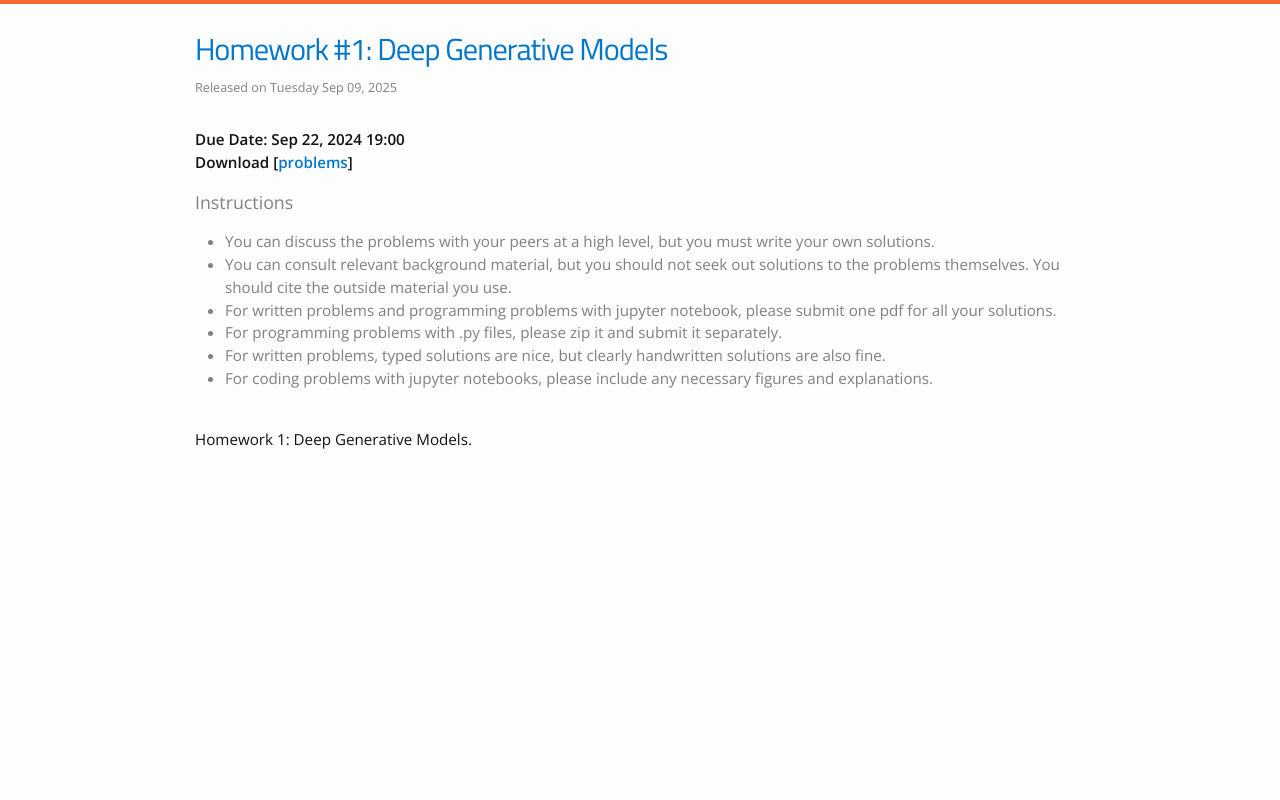
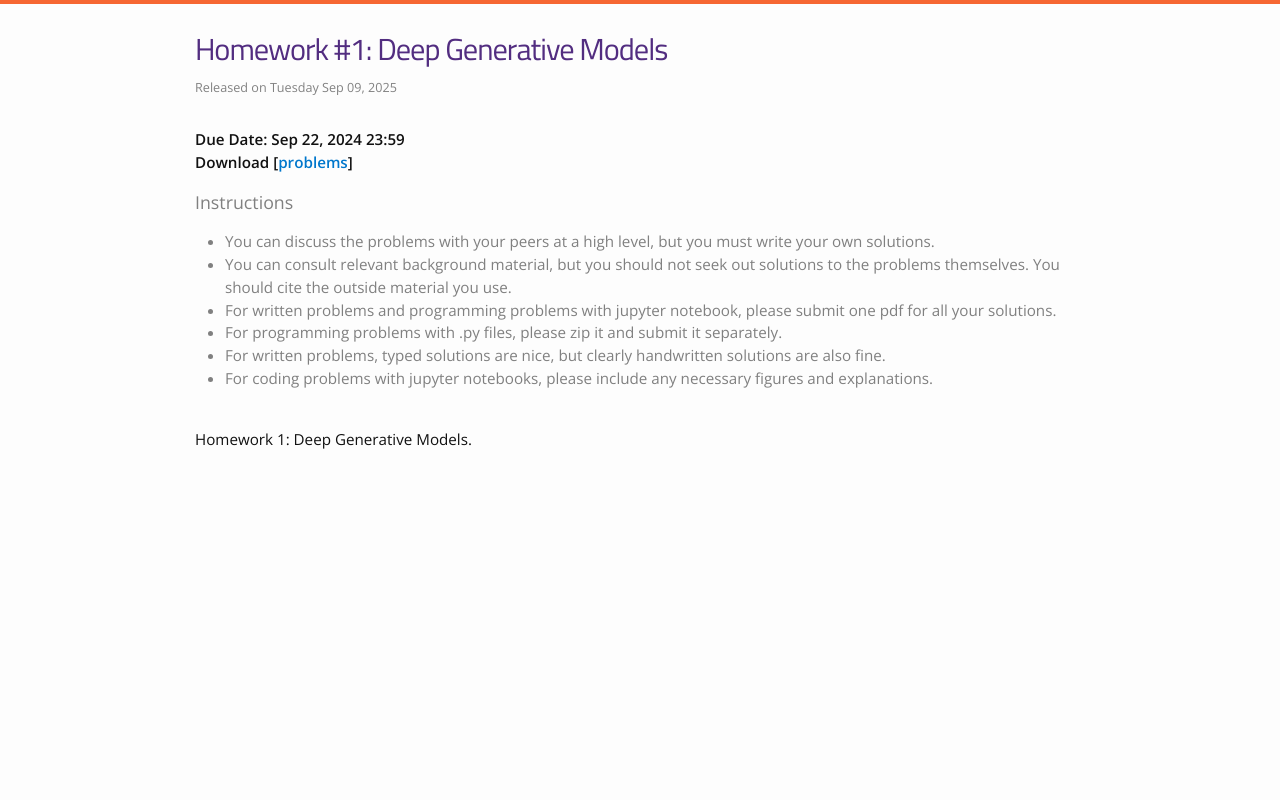
Before and after one commit to vidal-lab/dgm, a Jekyll site: the page built from _assignments/hw_01.md, in a window 1280 px wide. Shown: the part 142-942 px from the top of the page. Built offline with Jekyll 4.4.1, drawn with Linux system fonts in a browser that asks for light colours; nearby versions of some CDN libraries; grey boxes are pictures that could not be loaded.

```diff
--- a/_layouts/assignment.html
+++ b/_layouts/assignment.html
@@ -5,7 +5,7 @@
 <div class="post">
 
   <header class="post-header">
-    <h1 class="post-title"><a href="{{ page.url }}">{{ page.title }}</a></h1>
+    <h1 class="post-title">{{ page.title }}</h1>
     <p class="post-meta">Released on {{ page.date | date: "%A" }} {{ page.date | date: site.dateformat }}</p>
   </header>
 
```
Also changed, not shown: _assignments/hw_01.md (+1 -1 lines).
